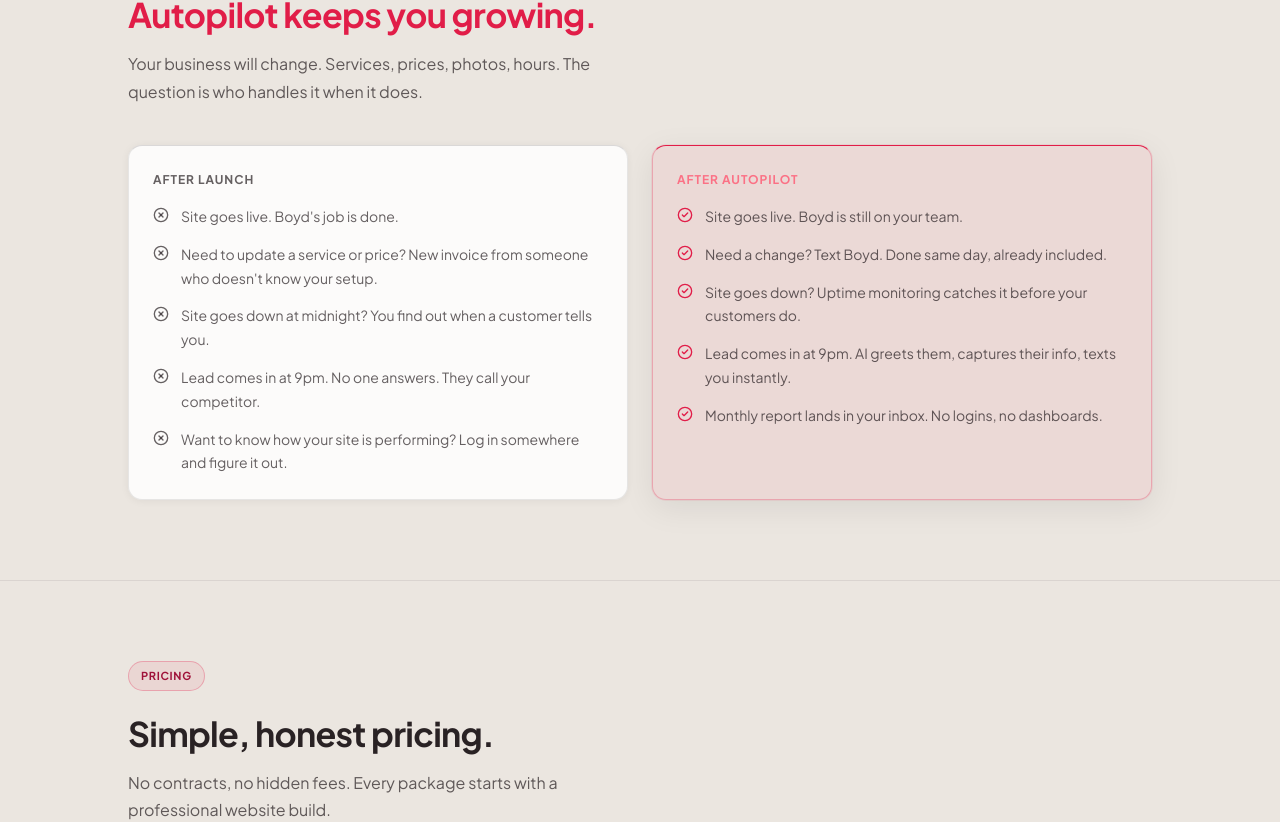
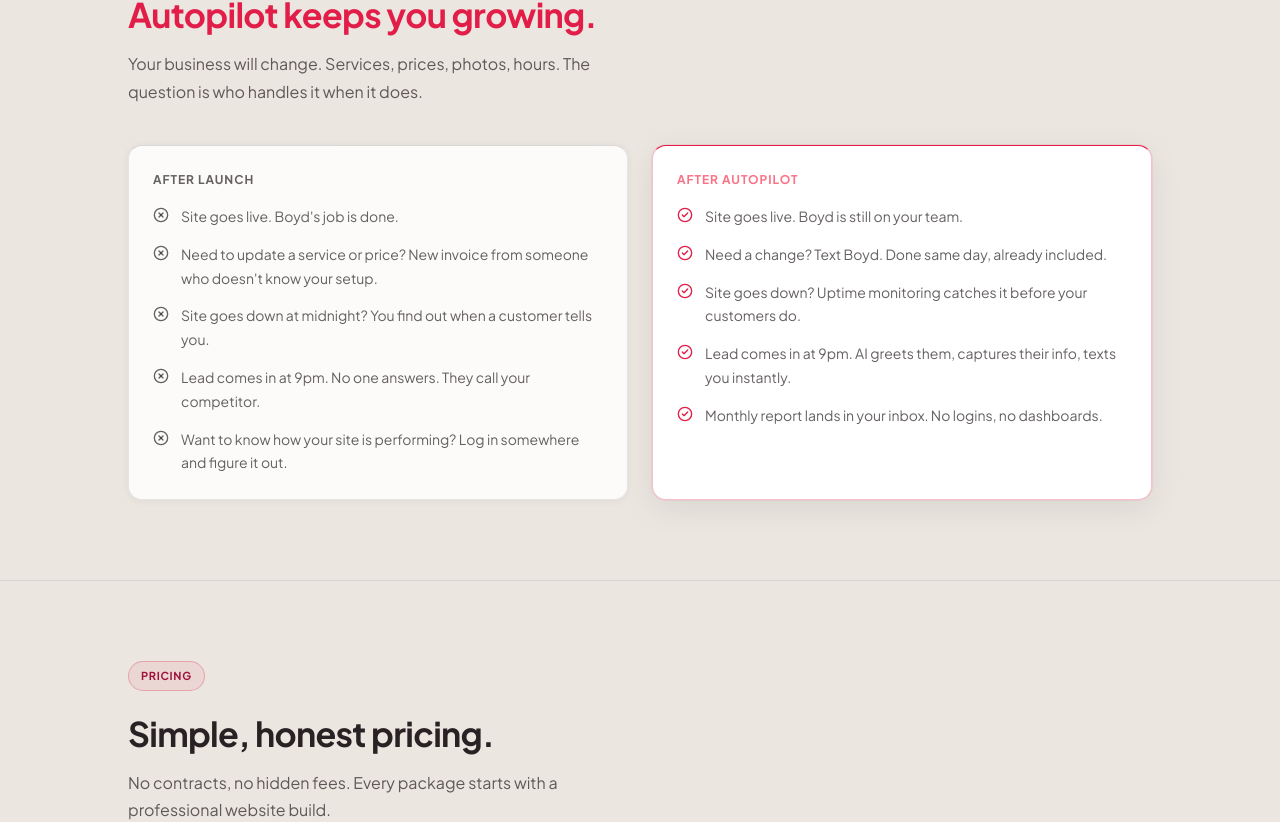
Before and after one commit to RubyxQube/rubyxqube, a React (Vite) app: page / in a window 1280 px wide. Shown: the part 3064-3886 px from the top of the page. Built offline with nearby package versions, Linux system fonts and the light colour scheme.

Commit message:
fix: white background for cardHighlight in light mode — accent border provides sufficient signal

```diff
--- a/src/styles.css
+++ b/src/styles.css
@@ -628,11 +628,11 @@ label{
 }
 
 [data-theme="light"] .cardHighlight{
-  background: rgba(225,29,72,0.06) !important;
+  background: #ffffff !important;
   box-shadow: 0 0 0 1px var(--accent-dim), 0 8px 32px rgba(0,0,0,0.08);
 }
 [data-theme="light"] .cardHighlight:hover{
-  background: rgba(225,29,72,0.10) !important;
+  background: #ffffff !important;
   box-shadow: 0 8px 32px rgba(0,0,0,0.10);
 }
 
```
